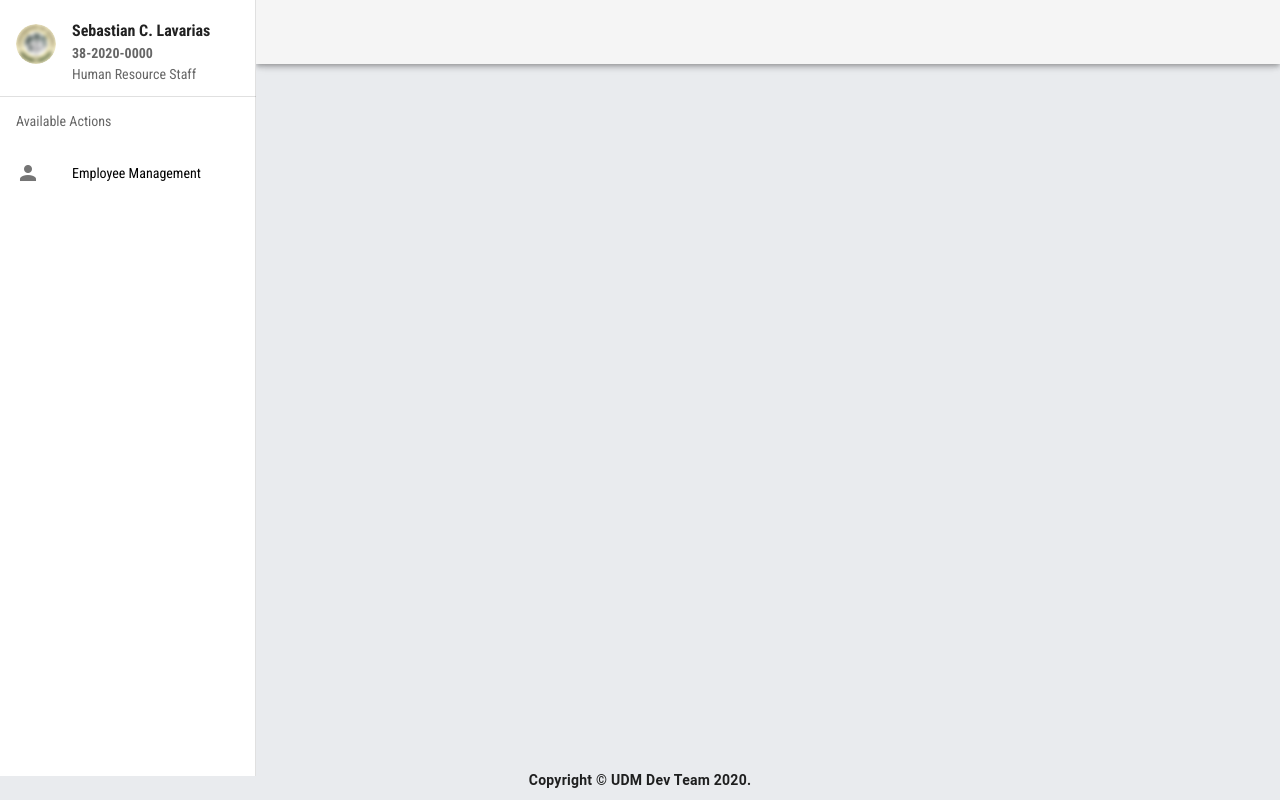
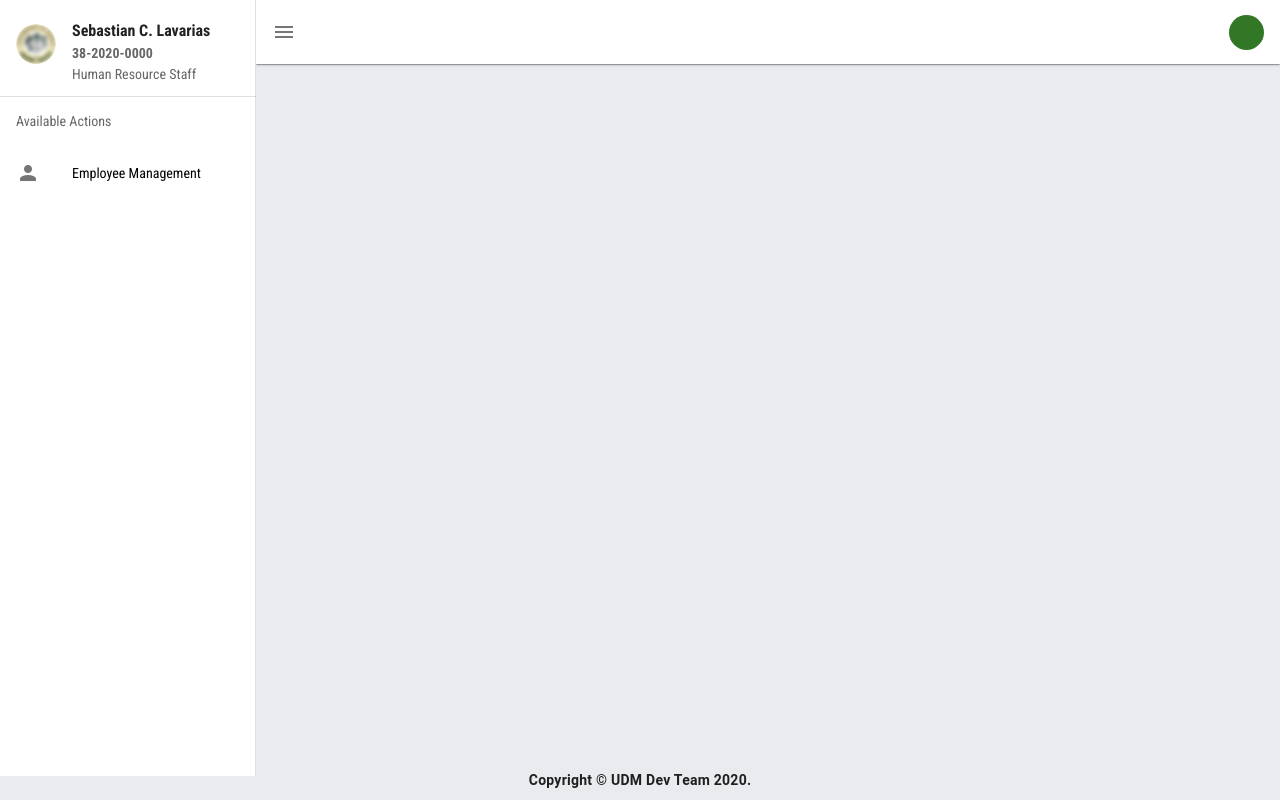
Before and after one commit to bastilavarias/hris, a Vue app in the folder web-client/: page /home in a window 1280 px wide. Built offline with nearby package versions, Linux system fonts and the light colour scheme.

Commit message:
created home toolbar initial design.

```diff
--- a/web-client/src/layouts/Home.vue
+++ b/web-client/src/layouts/Home.vue
@@ -1,7 +1,13 @@
 <template>
   <v-app>
-    <v-app-bar app></v-app-bar>
-    <v-navigation-drawer app>
+    <v-app-bar app :elevation="1" color="white">
+      <v-app-bar-nav-icon
+        @click="isSideDrawerShow = !isSideDrawerShow"
+      ></v-app-bar-nav-icon>
+      <v-spacer></v-spacer>
+      <toolbar-menu></toolbar-menu>
+    </v-app-bar>
+    <v-navigation-drawer app v-model="isSideDrawerShow">
       <navigation-drawer-content></navigation-drawer-content>
     </v-navigation-drawer>
     <v-content>
@@ -15,7 +21,14 @@
 <script>
 import FooterLayout from "./partials/Footer";
 import NavigationDrawerContent from "./partials/NavigationDrawerContent";
+import ToolbarMenu from "./partials/ToolbarMenu";
 export default {
-  components: { NavigationDrawerContent, FooterLayout },
+  components: { ToolbarMenu, NavigationDrawerContent, FooterLayout },
+
+  data() {
+    return {
+      isSideDrawerShow: true,
+    };
+  },
 };
 </script>
--- a/web-client/src/layouts/partials/NavigationDrawerContent.vue
+++ b/web-client/src/layouts/partials/NavigationDrawerContent.vue
@@ -1,5 +1,5 @@
 <template>
-  <v-list>
+  <v-list color="white">
     <v-list-item three-line>
       <v-list-item-avatar>
         <v-img
--- /dev/null
+++ b/web-client/src/layouts/partials/ToolbarMenu.vue
@@ -0,0 +1,15 @@
+<template>
+  <v-menu offset-y open-on-hover>
+    <template v-slot:activator="{ on }">
+      <v-avatar color="primary" :size="35" v-on="on"></v-avatar>
+    </template>
+    <v-list>
+      <v-list-item :to="{ name: 'login' }">Logout</v-list-item>
+    </v-list>
+  </v-menu>
+</template>
+<script>
+export default {
+  name: "toolbar-menu",
+};
+</script>
```
